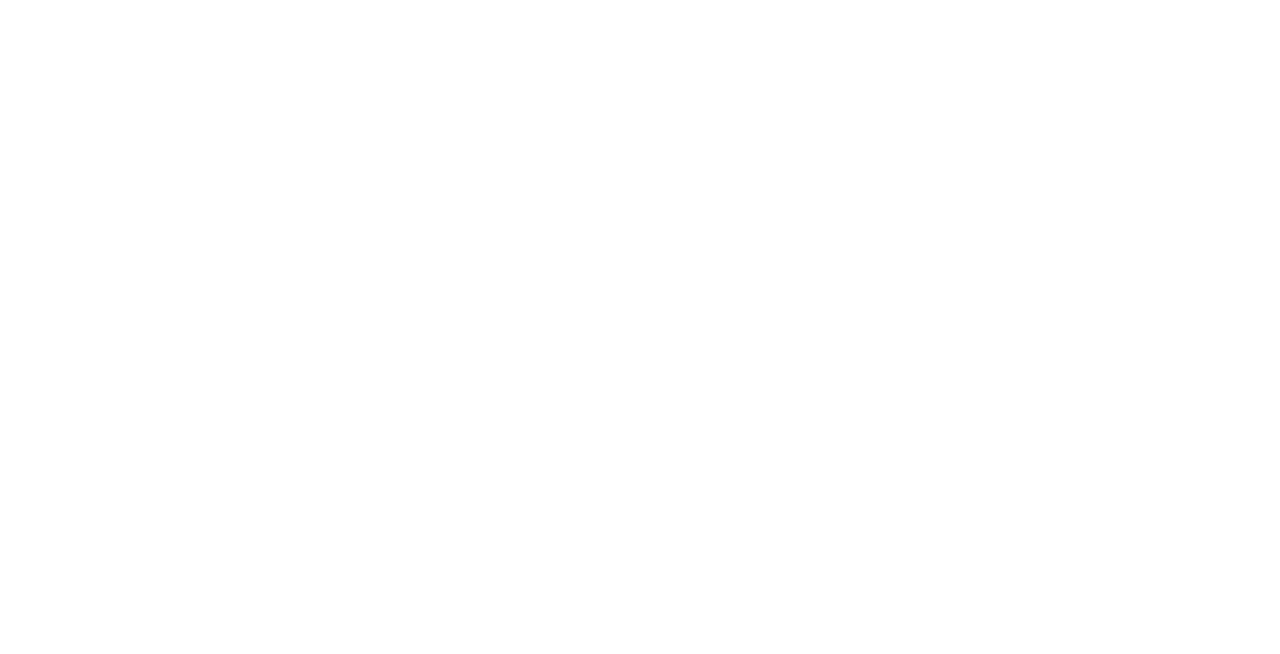
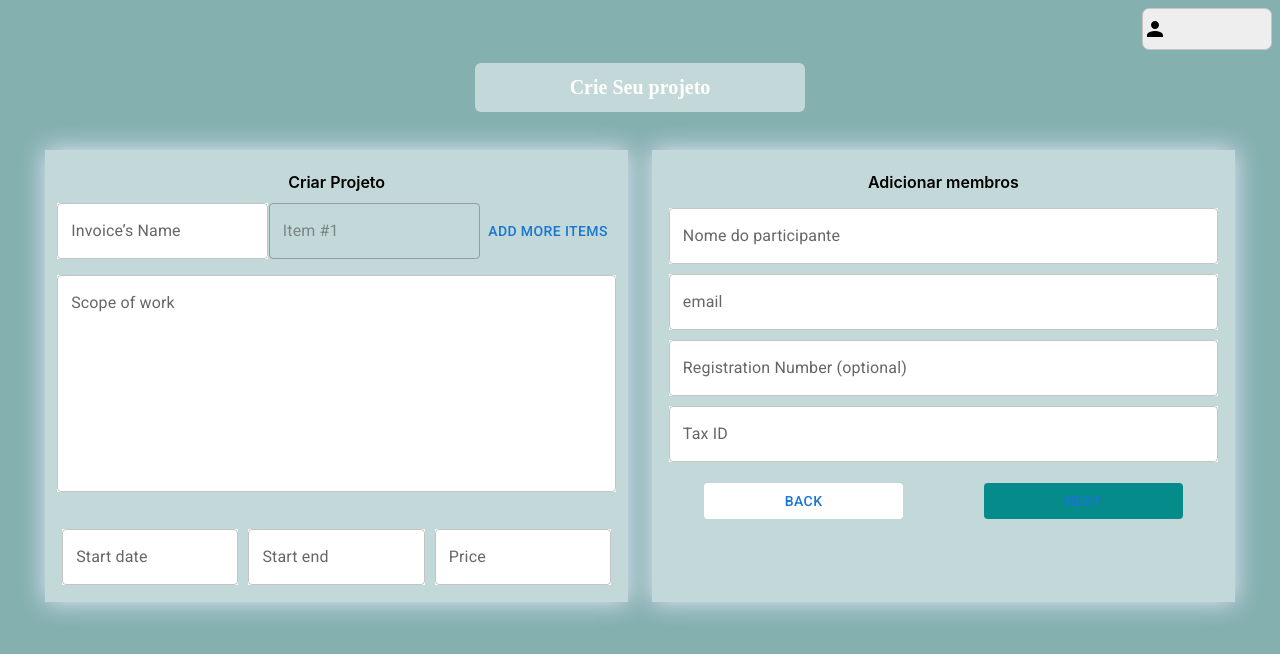
Before and after one commit to Prodmais/kronos-web, a React (Vite) app: page / in a window 1280 px wide. Shown: the top 654 px of the page. Built offline with nearby package versions, Linux system fonts and the light colour scheme.

Commit message:
feat:add-tela-projeto-menssagem

```diff
--- /dev/null
+++ b/src/components/createProject/createProject.css
@@ -0,0 +1,131 @@
+
+body {
+    background: #85B0B0;
+}
+.div-perfil{
+    display: flex;
+    justify-content: flex-end;
+    align-items: center;
+}
+.perfil-do-usuario{
+    background: #EEEEEE;
+    border: 1px solid #CAC4C4;
+    border-radius: 7px;
+    width: 8rem;
+    height: 40px;
+    display: flex;
+    align-items: center;
+}
+.div-principal-criar-projeto{
+    display: flex;
+    align-items: center;
+    justify-content: space-around;
+
+}
+.titulo-principal-criar-projeto{
+    display: flex;
+    justify-content: space-around;
+    background: rgba(255, 255, 255, 0.51);
+    padding: 1%;
+    color: #FFFFFF;
+    font-size: 20px;
+    border-radius: 6px;
+    width: 19rem;
+}
+.titulo-quadro-projetos{
+    font-size: 16px;
+    font-weight: 600;
+    color: #000000;
+}
+.form-criar-projeto {
+    display: flex;
+    justify-content: space-around;
+    margin: 2%;
+}
+
+/* Estilos para telas menores que 767px */
+@media (max-width: 767px) {
+    .form-criar-projeto {
+        flex-direction: column !important;
+        align-items: center !important;
+    }
+
+    .form-criar-projeto-col-01 {
+        width: 100% !important;
+    }
+
+    .form-criar-projeto-col-02 {
+        width: 100% !important;
+    }
+}
+
+.form-titulo-do-projeto {
+    font-family: 'Inter';
+    font-style: normal;
+    font-weight: 600;
+    font-size: 16px;
+    line-height: 19px;
+    display: flex;
+    flex-direction: column;
+    align-items: center;
+}
+
+.form-criar-projeto-col-01 {
+    display: flex;
+    flex-direction: column;
+    width: 559px;
+    background: rgba(255, 255, 255, 0.51);
+    box-shadow: 0px 0px 23px #E9E8FC;
+    padding: 1%;
+}
+
+.form-criar-projeto-col-02 {
+    display: flex;
+    flex-direction: column;
+    width: 559px;
+    background: rgba(255, 255, 255, 0.51);
+    box-shadow: 0px 0px 23px #E9E8FC;
+    padding: 1%;
+}
+
+.form-input-name {
+    width: 14rem;
+    background: #FFFFFF;
+    border-radius: 4px;
+}
+
+.form-name-projeto {
+    display: flex;
+    justify-content: space-around;
+    margin-bottom: 1rem;
+    align-items: center;
+}
+
+.form-input-descricao {
+    height: 191.65px;
+    background: #FFFFFF;
+    border-radius: 4px;
+}
+
+.form-opcoes {
+    display: flex;
+    justify-content: space-between;
+    margin-top: 2rem;
+}
+
+.pg-buttom-projeto {
+    display: flex;
+    align-items: center;
+    justify-content: space-around;
+    margin-top: 1rem;
+}
+
+.input-form-name-projeto {
+    background-color: blackred;
+}
+
+.form-input-do-projeto {
+    display: flex;
+    flex-direction: column;
+    justify-content: space-around;
+}
--- /dev/null
+++ b/src/components/createProject/createProject.jsx
@@ -0,0 +1,55 @@
+
+import PersonIcon from '@mui/icons-material/Person';
+import Button from '@mui/material/Button';
+import TextField from '@mui/material/TextField';
+import './createProject.css';
+
+function CreateProjetc() {
+    return (
+        <div className='container-pg-criar-projeto'>
+            <div className='div-perfil'>
+                <div className='perfil-do-usuario'>
+                    <PersonIcon />
+                </div>
+            </div>
+
+            <div className='div-principal-criar-projeto'>
+                <h1 className='titulo-principal-criar-projeto'>Crie Seu projeto</h1>
+            </div>
+            <div className='form-criar-projeto'>
+                <div className='form-criar-projeto-col-01'>
+                    <div className='form-titulo-do-projeto'>
+                        <h1 className='titulo-quadro-projetos'>Criar Projeto</h1>
+                    </div>
+                    <div className='form-name-projeto'>
+                        <TextField sx={{ background: 'white'}} label="Invoice’s Name" variant="outlined" />
+                        <TextField sx={{outline: '0'}} disabled id="outlined-disabled" label="Item #1" />
+                        <Button variant="text">Add more items</Button>
+                    </div>
+                    <TextField sx={{ background: 'white' }} id="outlined-multiline-static" label="Scope of work" multiline rows={8} />
+                    <div className='form-opcoes'>
+                        <TextField sx={{ background: 'white', margin: '5px' }} label="Start date" variant="outlined" />
+                        <TextField sx={{ background: 'white', margin: '5px' }} label="Start end" variant="outlined" />
+                        <TextField sx={{ background: 'white', margin: '5px' }} label="Price" variant="outlined" />
+                    </div>
+                </div>
+                <div className='form-criar-projeto-col-02'>
+                    <div className='form-titulo-do-projeto'>
+                        <h1 className='titulo-quadro-projetos'>Adicionar membros </h1>
+                    </div>
+                    <div className='form-input-do-projeto'>
+                        <TextField sx={{ background: 'white', margin: '5px' }} id="outlined-basic" label="Nome do participante" variant="outlined" />
+                        <TextField sx={{ background: 'white', margin: '5px' }} id="outlined-basic" label="email" variant="outlined" />
+                        <TextField sx={{ background: 'white', margin: '5px' }} id="outlined-basic" label="Registration Number (optional)" variant="outlined" />
+                        <TextField sx={{ background: 'white', margin: '5px' }} id="outlined-basic" label="Tax ID" variant="outlined" />
+                    </div>
+                    <div className='pg-buttom-projeto'>
+                        <Button sx={{ width: '25ch', background: '#FFFFFF' }} variant="text">Back</Button>
+                        <Button sx={{ width: '25ch', background: '#058B8A' }} variant="text">Next</Button>
+                    </div>
+                </div>
+            </div>
+        </div>
+    )
+}
+export default CreateProjetc;
--- /dev/null
+++ b/src/components/menssegeCreateProject/menssegeCreateProject.css
@@ -0,0 +1,85 @@
+#root {
+    max-width: 1280px;
+    margin: 0 auto;
+    padding: 2rem;
+    text-align: center;
+}
+body {
+    margin: 0;
+    display: flex;
+    place-items: center;
+    min-width: 320px;
+    min-height: 100vh;
+    background: #85B0B0;
+
+}
+
+.conteudo-mensagem-projeto {
+    background: #002D2B;
+    border-radius: 16px;
+    display: flex;
+    flex-direction: column;
+    align-items: center;
+    padding: 16px 21px 16px;
+}
+.botao-criar-projeto{
+    padding: 6px 16px;
+    gap: 10px;
+    background: #85B0B0;
+    border: none;
+    border-radius: 8px;
+    height: 42px;
+    color: #002D2B;
+    margin-right:1rem;
+    width: 13rem;
+    cursor: pointer;
+    display: flex;
+    align-items: center;
+    justify-content: center;
+}
+.botao-criar-projeto:hover{
+    background: white;
+    color: black;
+    font-weight: bold;
+}
+.botao-mensagem{
+    display: flex;
+}
+.botao-criar-projeto-depois{
+    padding: 6px 16px;
+    gap: 10px;
+    background: #002D2B;
+    border-radius: 8px;
+    height: 42px;
+    color:#85B0B0;
+    border: 1px solid #85B0B0;
+    width: 13rem;
+    cursor: pointer;
+    display: flex;
+    align-items: center;
+    justify-content: center;
+}
+.botao-criar-projeto-depois:hover{
+    background: white;
+    color: black;
+    font-weight: bold;
+}
+/* Estilos para telas menores que 767px */
+@media (max-width: 767px) {
+    .botao-criar-projeto{
+        margin-right: 0rem;
+        margin-bottom: 3%;
+    }}
+
+
+.titulo-mensagem{
+    font-size: 19px;
+    font-family: 'Public Sans';
+    font-style: normal;
+    font-weight: 700;
+    color: white;
+    padding: 1rem;
+}
+.paragraph-mensagem-projeto{
+    margin: 0;
+}
--- a/src/main.jsx
+++ b/src/main.jsx
@@ -1,15 +1,14 @@
-import React from 'react';
-import ReactDOM from 'react-dom/client';
-import App from './App';
-import './index.css';
-
 import '@fontsource/roboto/300.css';
 import '@fontsource/roboto/400.css';
 import '@fontsource/roboto/500.css';
 import '@fontsource/roboto/700.css';
+import React from 'react';
+import ReactDOM from 'react-dom/client';
+import CreateProjetc from './components/createProject/createProject';
+import './index.css';
 
 ReactDOM.createRoot(document.getElementById('root')).render(
   <React.StrictMode>
-    <App />
+    <CreateProjetc/>
   </React.StrictMode>,
 )
```
Also changed, not shown: src/components/menssegeCreateProject/menssegeCreateProject.jsx (added, +20 -0 lines).
